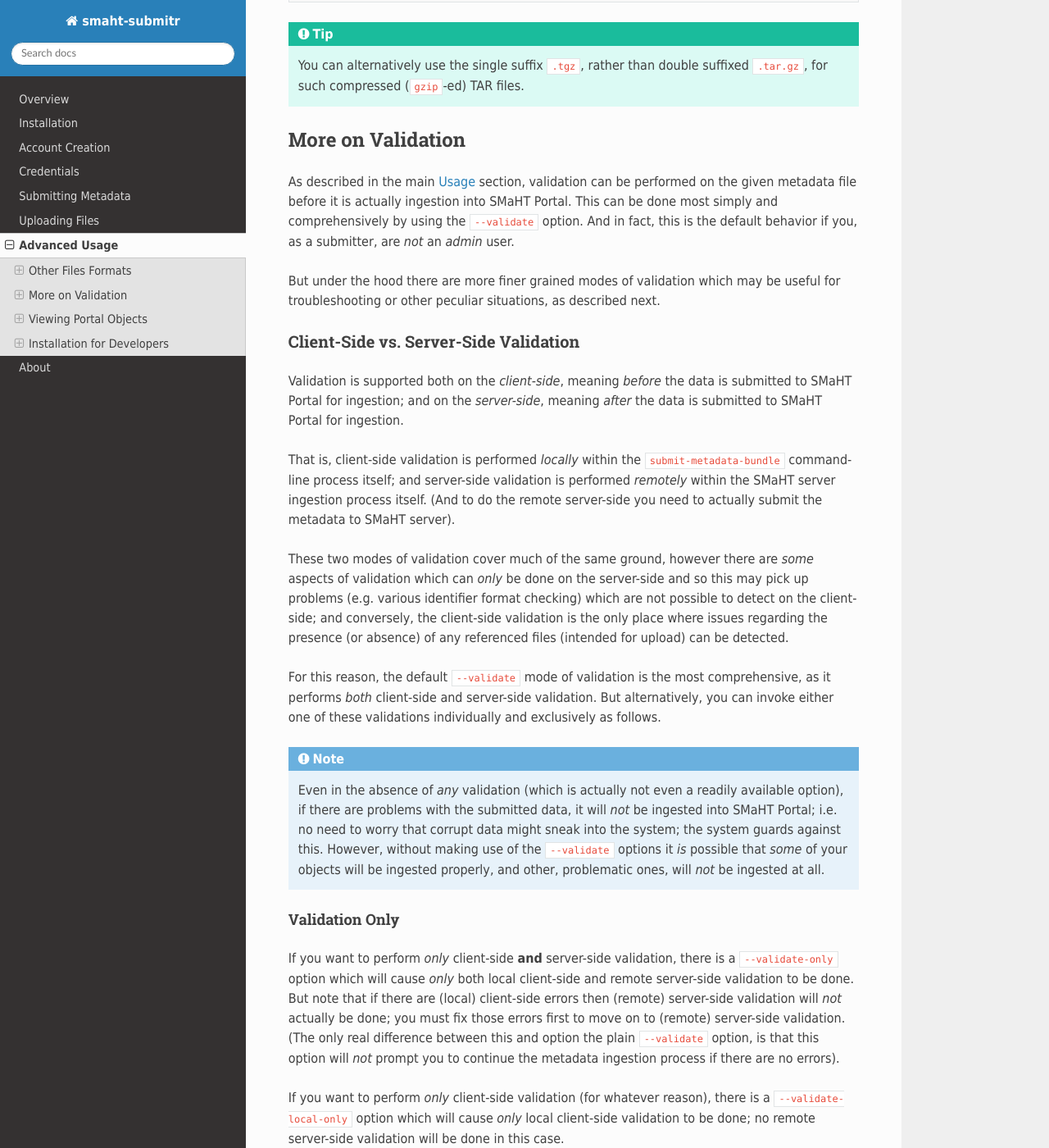
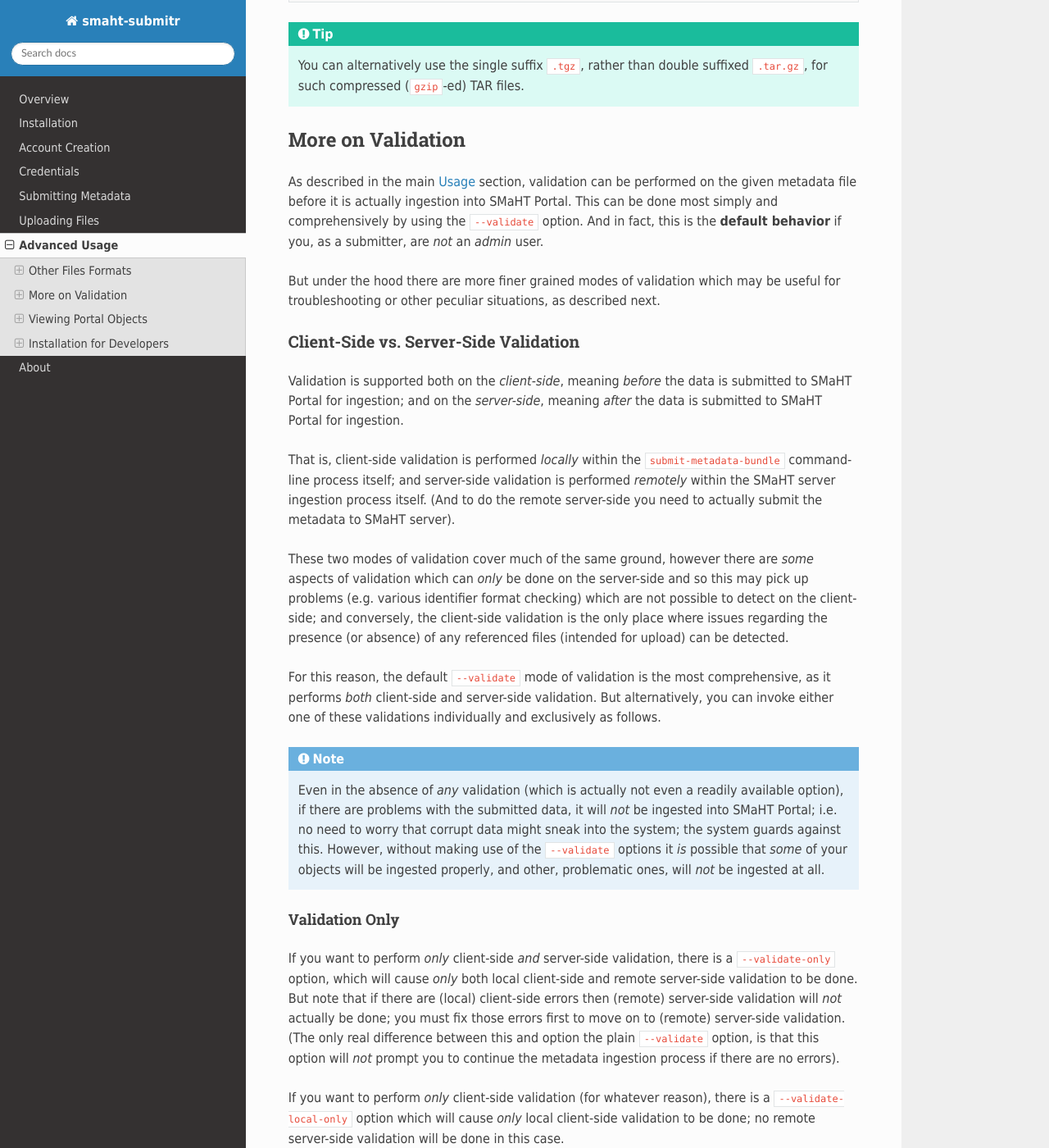
Before and after one commit to smaht-dac/submitr, a Sphinx documentation site: the page built from docs/source/advanced_usage.rst, in a window 1280 px wide and 1400 px high, scrolled down 2240 px. Shown: the whole window at 82% size. Built offline with Sphinx 7.4.7 and the Read the Docs theme 2.0.0, drawn with Linux system fonts in a browser that asks for light colours.

Commit message:
Help message updates

```diff
--- a/docs/source/advanced_usage.rst
+++ b/docs/source/advanced_usage.rst
@@ -95,7 +95,7 @@ More on Validation
 
 As described in the main `Usage <usage.html#validation>`_ section, validation can be performed on the given metadata file
 before it is actually ingestion into SMaHT Portal. This can be done most simply and comprehensively
-by using the ``--validate`` option. And in fact, this is the default behavior if you, as a submitter,
+by using the ``--validate`` option. And in fact, this is the **default behavior** if you, as a submitter,
 are `not` an `admin` user.
 
 But under the hood there are more finer grained modes of validation
@@ -133,8 +133,8 @@ But alternatively, you can invoke either one of these validations individually a
 Validation Only
 ~~~~~~~~~~~~~~~
 
-If you want to perform `only` client-side **and** server-side validation,
-there is a ``--validate-only`` option which will cause `only` both local client-side
+If you want to perform `only` client-side `and` server-side validation,
+there is a ``--validate-only`` option, which will cause `only` both local client-side
 and remote server-side validation to be done. But note that if there are (local) client-side
 errors then (remote) server-side validation will `not` actually be done; you must fix those
 errors first to move on to (remote) server-side validation. (The only real difference between this
```
